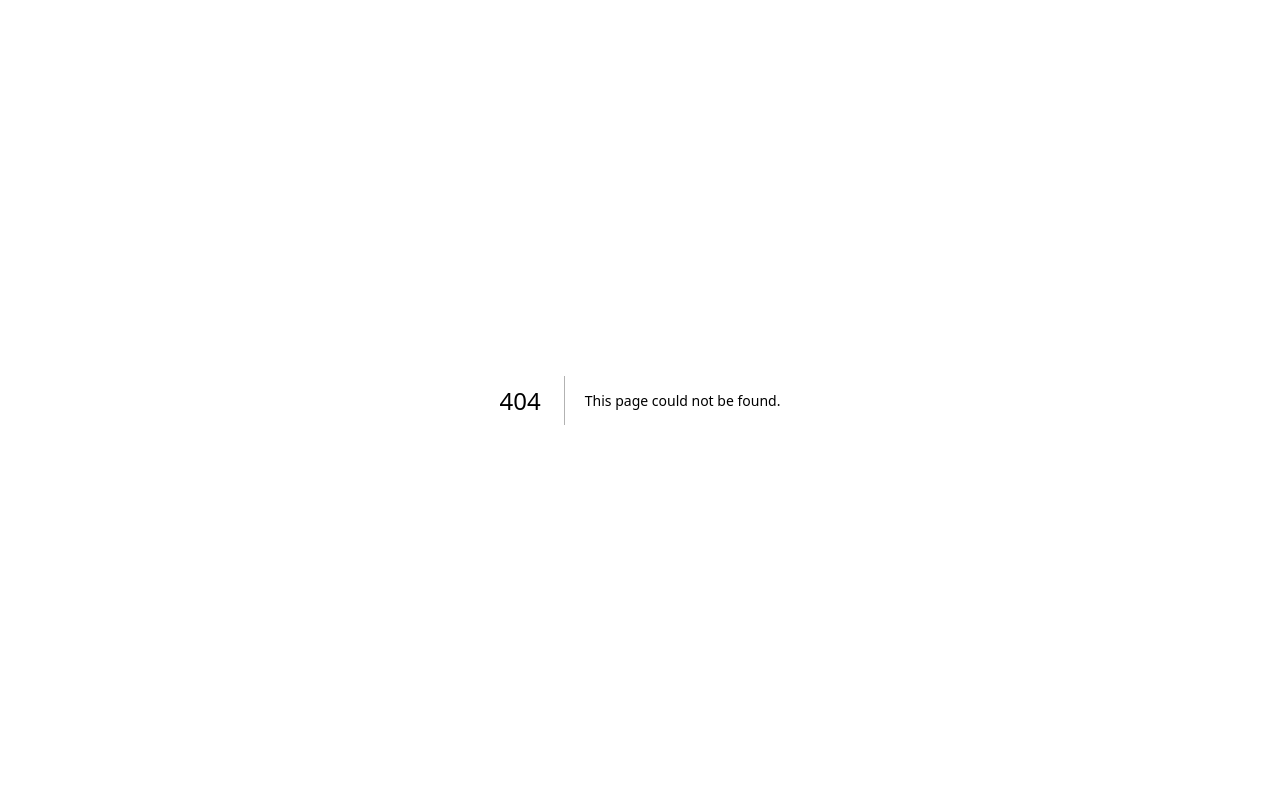
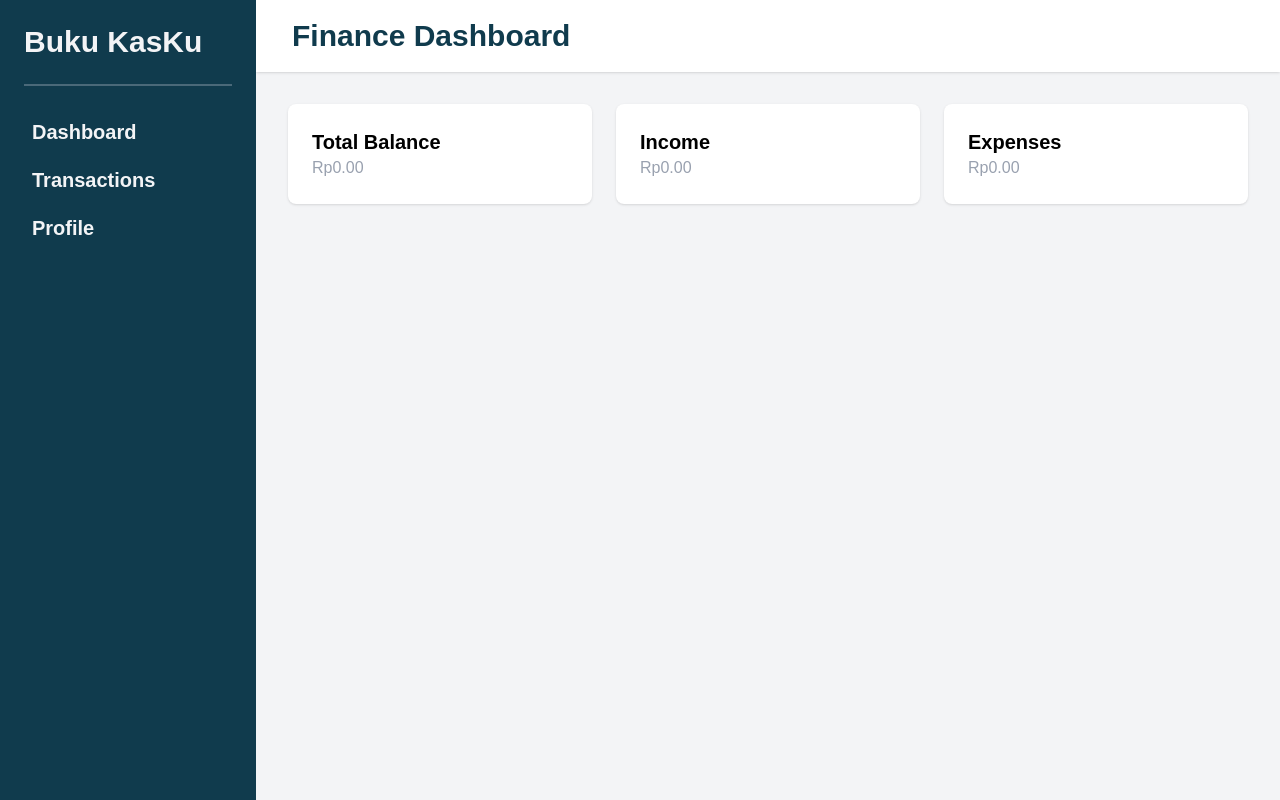
Before and after one commit to rahmaddayat/buku-kas-ku, a Next.js app: page /main in a window 1280 px wide. Before the commit this address had no page. Built offline with nearby package versions, Linux system fonts and the light colour scheme.

Commit message:
feat:add dashboard

```diff
--- /dev/null
+++ b/app/main/page.tsx
@@ -0,0 +1,21 @@
+import Navbar from "@/components/navbar/navbar";
+import Card from "@/components/card/card";
+import Header from "@/components/header/header";
+
+export default function MainPage() {
+  return (
+    <div className="flex">
+      <Navbar />
+      <div className="flex flex-col ml-64 w-full min-h-screen bg-gray-100">
+        <Header title="Finance Dashboard" />
+        <main className="p-8 flex-1">
+          <div className="grid grid-cols-1 sm:grid-cols-2 lg:grid-cols-3 gap-6 mb-8">
+            <Card title="Total Balance" description="Rp0.00" />
+            <Card title="Income" description="Rp0.00" />
+            <Card title="Expenses" description="Rp0.00" />
+          </div>
+        </main>
+      </div>
+    </div>
+  );
+}
--- /dev/null
+++ b/components/card/card.tsx
@@ -0,0 +1,13 @@
+type CardProps = {
+  title: string;
+  description: string;
+};
+
+export default function Card({ title, description }: CardProps) {
+  return (
+    <div className="bg-white shadow rounded-lg p-6 w-full">
+      <h3 className="text-black text-xl font-bold mb-">{title}</h3>
+      <p className="text-gray-400">{description}</p>
+    </div>
+  );
+}
--- a/components/header/header.tsx
+++ b/components/header/header.tsx
@@ -0,0 +1,11 @@
+type HeaderProps = {
+  title: string;
+};
+
+export default function Header({ title }: HeaderProps) {
+  return (
+    <header className="h-18 bg-white shadow flex items-center justify-between px-6">
+      <h1 className="text-[#103b4d] text-3xl ml-3 font-bold">{title}</h1>
+    </header>
+  );
+}
--- a/components/navbar/navbar.tsx
+++ b/components/navbar/navbar.tsx
@@ -0,0 +1,37 @@
+import Link from "next/link";
+
+export default function Navbar() {
+  return (
+    <nav className="h-screen w-64 bg-[#103b4d] text-gray-100 p-6 fixed">
+      <h2 className="text-3xl font-bold mb-6">Buku KasKu</h2>
+      <div className="h-[2px] bg-gray-300 opacity-30 mb-6 w-11/11 mx-auto" />
+
+      <ul className="space-y-1">
+        <li>
+          <Link
+            href="/main"
+            className="block hover:bg-[#ffffff28] rounded text-xl font-bold p-2 transition"
+          >
+            Dashboard
+          </Link>
+        </li>
+        <li>
+          <Link
+            href="/main"
+            className="block hover:bg-[#ffffff28] rounded text-xl font-bold p-2 transition"
+          >
+            Transactions
+          </Link>
+        </li>
+        <li>
+          <Link
+            href="/main"
+            className="block hover:bg-[#ffffff28] rounded text-xl font-bold p-2 transition"
+          >
+            Profile
+          </Link>
+        </li>
+      </ul>
+    </nav>
+  );
+}
```
